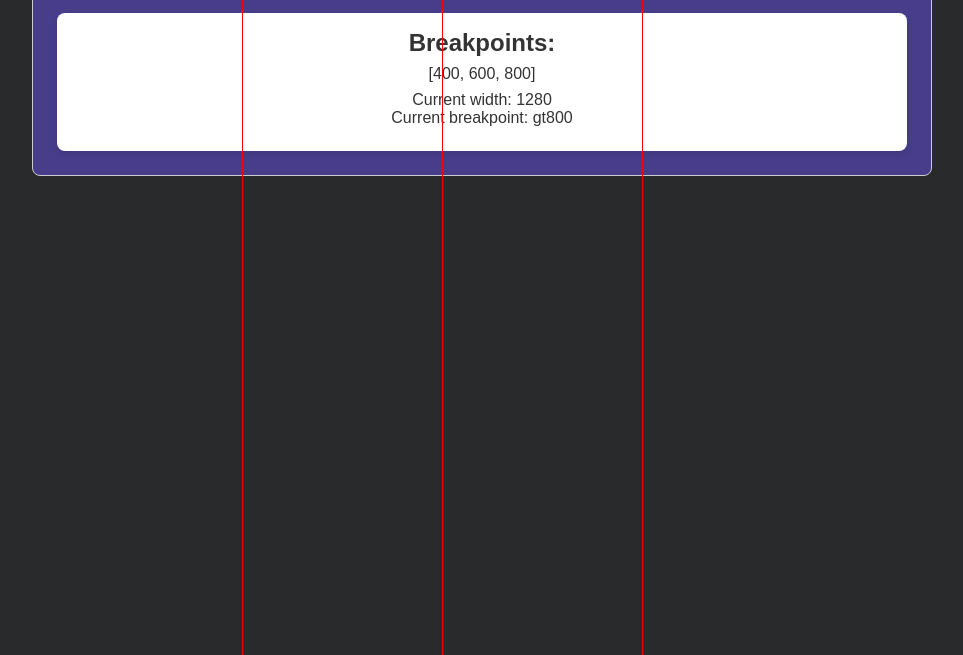
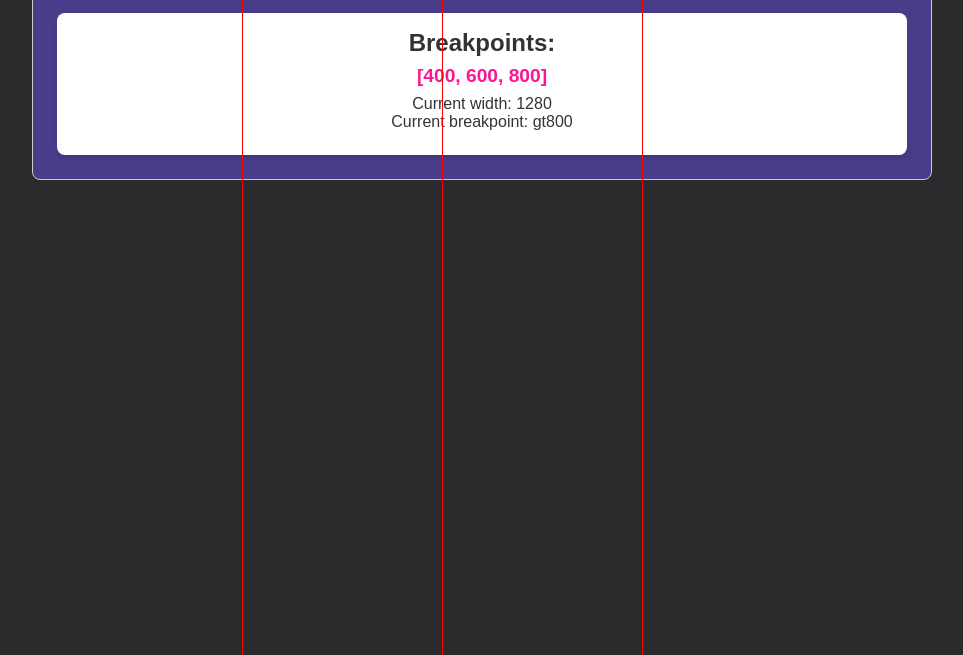
Before and after one commit to marceloxp/JsWidthBreakpoints, a website: page demo/index.html in a window 1280 px wide. Shown: the part 145-800 px from the top of the page, without its empty margins (158-1121 px from the left). Drawn offline with Linux system fonts and the light colour scheme.

Commit message:
- min demo adjust.

```diff
--- a/demo/index.html
+++ b/demo/index.html
@@ -33,7 +33,7 @@
             <p>Resize the window to see the CSS classes being applied.</p>
             <div class="card">
                 <h2>Breakpoints:</h2>
-                <p>[400, 600, 800]</p>
+                <p id="widths">[400, 600, 800]</p>
                 <p id="current-width">Current width: <span id="width">861</span></p>
             </div>
         </div>
--- a/demo/style.css
+++ b/demo/style.css
@@ -48,6 +48,12 @@ p {
     margin: 0 0 0.5rem;
 }
 
+#widths {
+    font-weight: bold;
+    font-size: larger;
+    color: deeppink;
+}
+
 .card span {
     font-weight: bold;
 }
```
